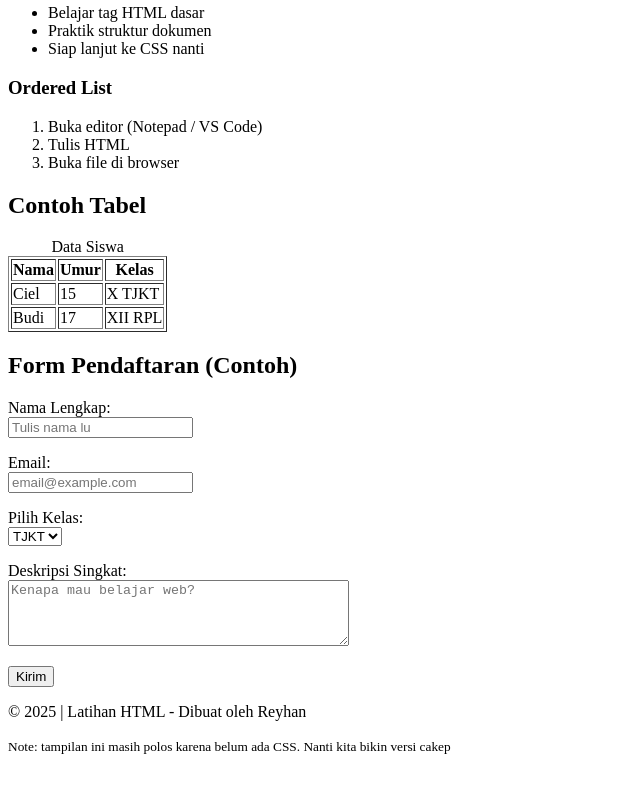
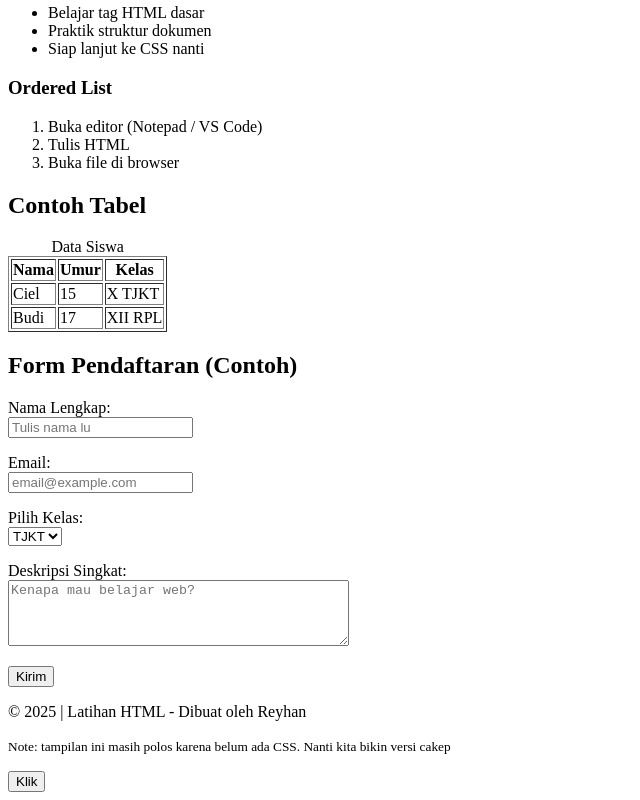
Before and after one commit to elythera121/app-pertama, a plain HTML site: page index.html in a window 1280 px wide. Shown: the part 644-1444 px from the top of the page, without its empty margins (0-640 px from the left). Before the commit the page ends 1415 px from the top, so only its background shows below. Drawn offline with Linux system fonts and the light colour scheme.

Commit message:
Add files via upload

```diff
--- a/index.html
+++ b/index.html
@@ -134,6 +134,6 @@
       <small>Note: tampilan ini masih polos karena belum ada CSS. Nanti kita bikin versi cakep</small>
     </p>
   </footer>
-
+<button onclick="alert('Klik tombol!')">Klik</button>
 </body>
 </html>
```
